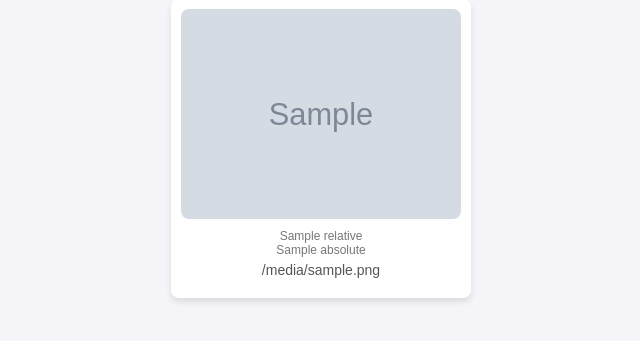
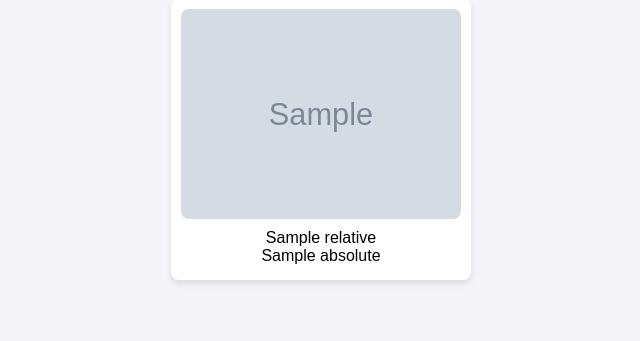
Before and after one commit to dmayman/ninas, a Flask app: template pi/src/templates/photos.html in a window 1280 px wide. Shown: the part 160-501 px from the top of the page, without its empty margins (319-959 px from the left). Run offline with Flask 3, Linux system fonts and the light colour scheme; the template is opened without the code that fills it: most values are stand-ins (such as "Sample title", 1, 10 or a date in 2020); grey boxes marked "Sample" are stand-in pictures.

Commit message:
timestamp back in

```diff
--- a/pi/src/templates/photos.html
+++ b/pi/src/templates/photos.html
@@ -119,9 +119,16 @@
             color: white;
         }
 
+        .photo-timestamp .time-relative {
+            font-size: 14px;
+            color: #303030;
+            margin-bottom: 2px;
+        }
+        .photo-timestamp .time-absolute {
+            font-size: 12px;
+            color: #838383;
+        }
         .photo-timestamp {
-            font-size: 12px;
-            color: #777;
             margin-bottom: 5px;
         }
 
@@ -145,10 +152,9 @@
                 </div>
                 <img src="{{ url_for('static', filename='training_photos/' + category + '/' + photo) }}" alt="{{ photo }}">
                 <div class="photo-timestamp">
-                    <div>{{ timestamps.relative }}</div>
-                    <div>{{ timestamps.absolute }}</div>
+                    <div class="timestamp-relative">{{ timestamps.relative }}</div>
+                    <div class="timestamp-absolute">{{ timestamps.absolute }}</div>
                 </div>
-                <div class="photo-name">{{ photo }}</div>
             </div>
             {% endfor %}
         </div>
```
